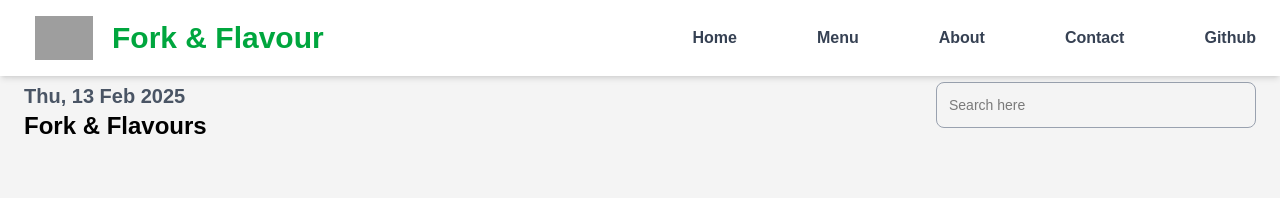
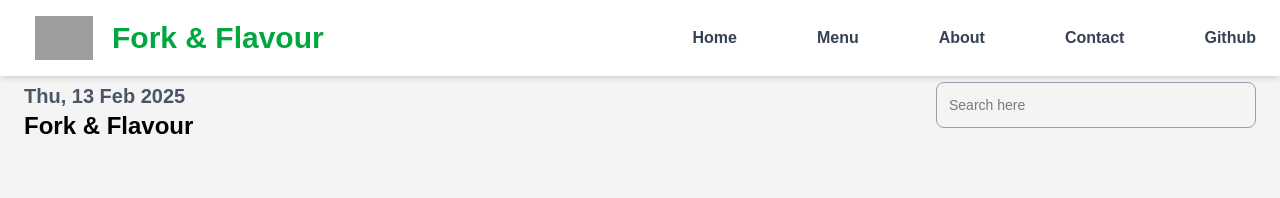
Before and after one commit to Abdus-8747/ForkAndFlavour, a React (Vite) app: page /menu in a window 1280 px wide. Shown: the top 198 px of the page. Built offline with nearby package versions, Linux system fonts and the light colour scheme; grey boxes are pictures that could not be loaded.

Commit message:
Typo Correction Done

```diff
--- a/src/components/Navbar.jsx
+++ b/src/components/Navbar.jsx
@@ -12,7 +12,7 @@
         <h3 className="text-xl font-bold text-gray-600">
           {date}
         </h3>
-        <h1 className="text-2xl font-bold ">Fork & Flavours</h1>
+        <h1 className="text-2xl font-bold ">Fork & Flavour</h1>
       </div>
       <div>
         <input
```
